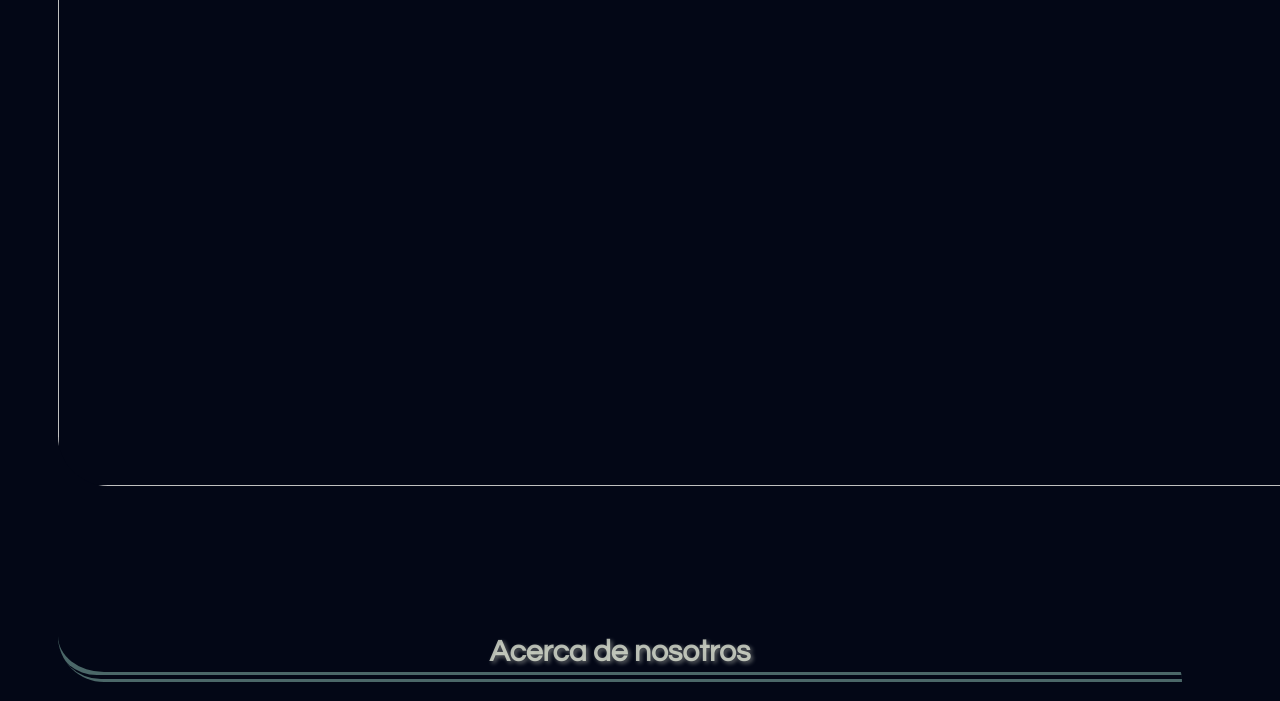
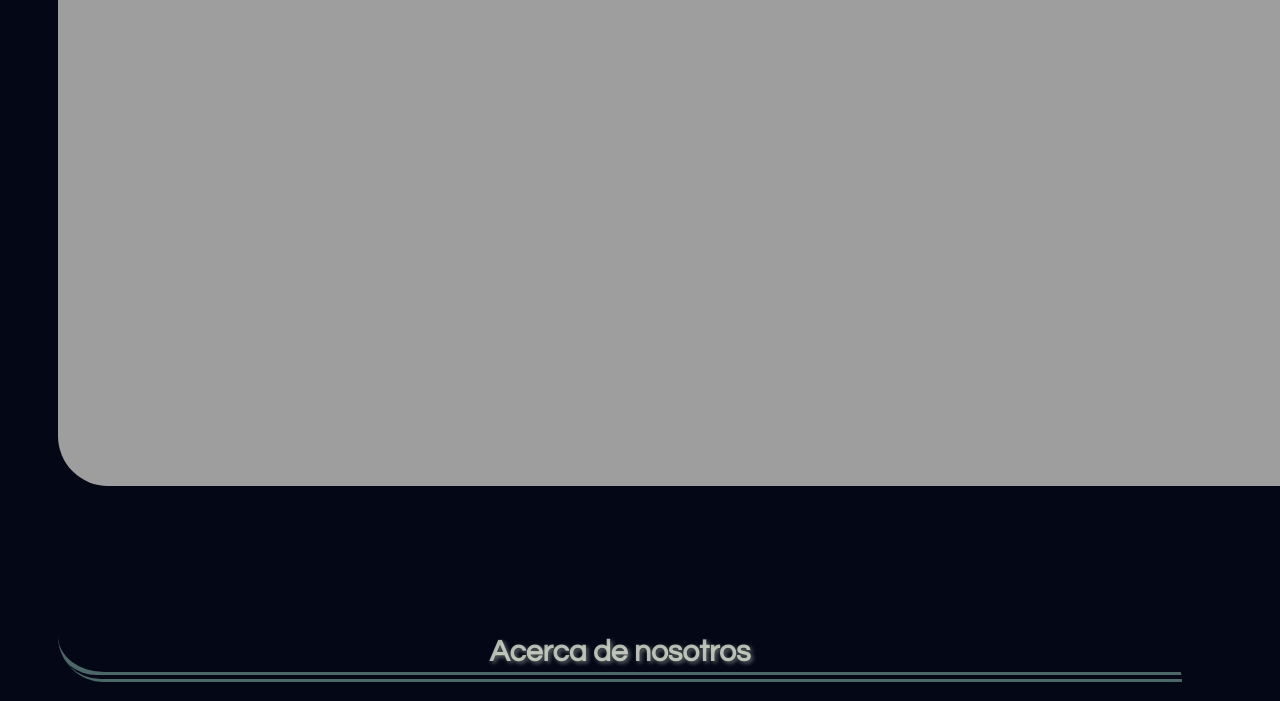
Before and after one commit to salome18/travel_partners_agency., a plain HTML site: page index.html in a window 1280 px wide. Shown: the part 72-773 px from the top of the page. Drawn offline with Linux system fonts and the light colour scheme; the site is published under a folder, as on GitHub Pages, so addresses that start at the root find nothing.

Commit message:
se agrega css y se corrige imagen del cabecero

```diff
--- a/index.html
+++ b/index.html
@@ -13,7 +13,7 @@
         <header id="Inicio">
             <div class="cabecero">
                 <h1 id="titulo">TRAVEL<span class="part2">PARTNERS </span> <span><img src="imagenes/icons8-favicon-48.png"></span></h1>
-                <img id="imageninicial" src="/imagenes/tourism.jpg">
+                <img id="imageninicial" src="imagenes/tourism.jpg">
                 <nav>
                     <a id="c_inicio" href="#Inicio">Inicio</a>
                     <a id="c_acercade" href="#acercade">Acerca de</a>
```
